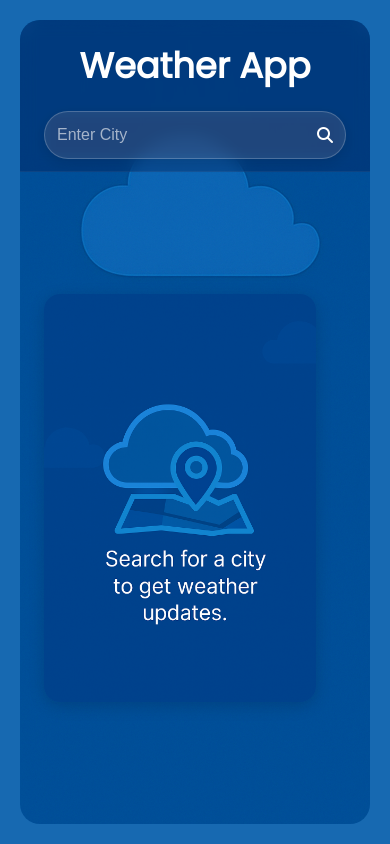
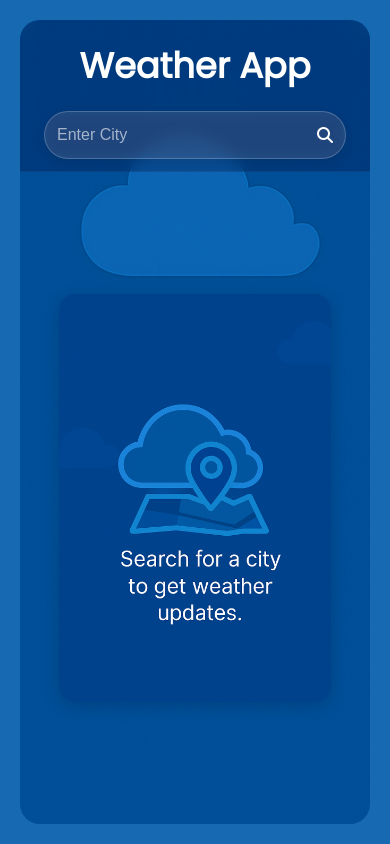
Before and after one commit to ashruthg/Weather-App, a plain HTML site: page index.html in a window 390 px wide. Drawn offline with nearby package versions, Linux system fonts and the light colour scheme.

Commit message:
Fix search and error image alignment in mobile view

```diff
--- a/index.html
+++ b/index.html
@@ -26,7 +26,7 @@
             <div class="vertical-align-container">
                 <div class="weather-image-container">
                     <!-- Search Image -->
-                     <div id="searchImageContainer">
+                     <div id="searchImageContainer" class="search-image-container">
                         <img id="weatherDesktopImg" class="search-desktop" src='./search-desktop.png' />
                         <img id='weatherMobileImg' class="search-mobile" src="./search-mobile.png" />
                      </div>
--- a/style.css
+++ b/style.css
@@ -146,10 +146,14 @@ body{
   padding: 1rem;
   width: 100%;
   max-width: 700px;
+  /* border: 1px solid red; */
 }
 
 #notFoundImageContainer{
     display: none;
+    width: 100%;
+    /* border: 1px solid black; */
+    margin: auto;
 }
 
 .search-desktop {
@@ -164,13 +168,15 @@ body{
 
 .search-mobile {
   display: none;
+  margin: auto;
 }
 
 @media screen and (max-width: 730px) {
   .weather-image-container {
-    flex-direction: column;
+    /* flex-direction: column; */
     width: 100%;
     padding: 0.5rem;
+    /* margin: auto; */
   }
 
   .search-desktop {
```
